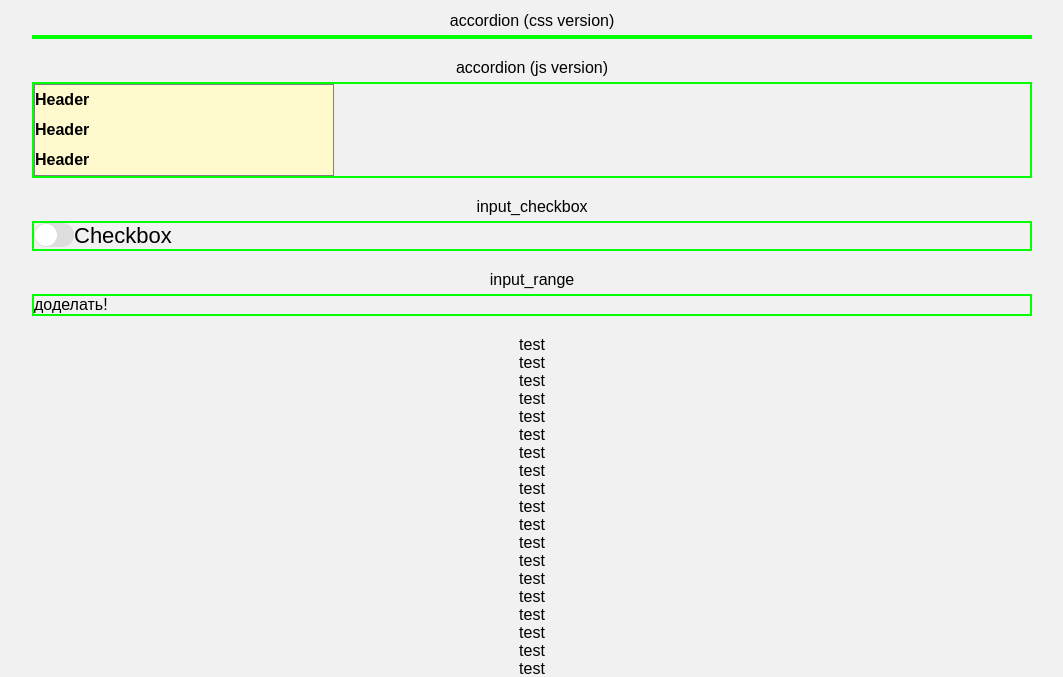
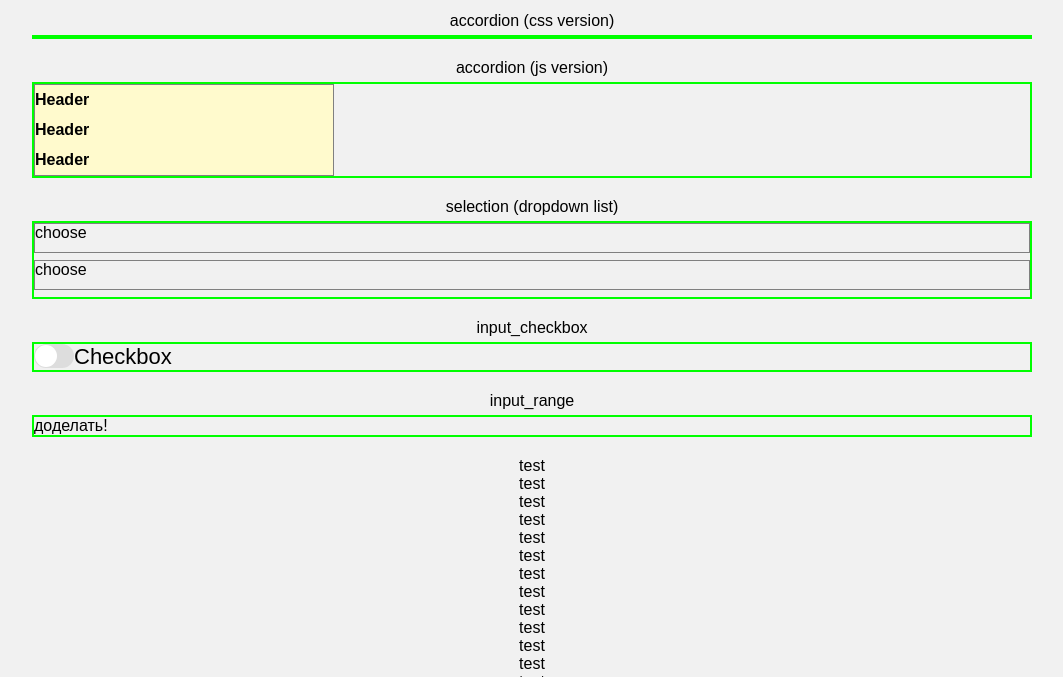
Before and after one commit to kaa88/new_site_template, a PHP site: page / in a window 1280 px wide. Shown: the part 334-1011 px from the top of the page, without its empty margins (108-1171 px from the left). Run offline with PHP 8.4, Linux system fonts and the light colour scheme.

Commit message:
selection template

```diff
--- a/#js/script.js
+++ b/#js/script.js
@@ -10,6 +10,7 @@ const mobileSwitchWidth = 768;
 // @prepros-append templates/random.js
 // @prepros-append templates/onload_counter.js
 // @prepros-append templates/accordion_js.js
+// @prepros-append templates/selection.js
 
 // Доделать:
 // prepros-append templates/input_range.js
@@ -19,3 +20,4 @@ const mobileSwitchWidth = 768;
 
 // избавиться от undefined значений
 // использовать const и let
+// прототипы
--- a/#scss/_main.scss
+++ b/#scss/_main.scss
@@ -20,6 +20,7 @@ body {
 // @import "templates/accordion_css";
 @import "templates/accordion_js";
 @import "templates/input_checkbox";
+@import "templates/selection";
 
 // Доделать:
 @import "templates/input_range";
--- a/css/style.css
+++ b/css/style.css
@@ -333,6 +333,36 @@ body._locked {
 	left: -23px;
 }
 
+.selection {
+	display: flex;
+	flex-direction: column;
+	cursor: pointer;
+}
+.selection__header {
+	height: 30px;
+	border: 1px solid gray;
+}
+.selection__list {
+	height: 0;
+	border: 1px solid gray;
+	margin-top: 5px;
+	overflow: hidden;
+	visibility: hidden;
+	transition: height 0.3s, visibility 0.3s;
+}
+.selection__list._active {
+	visibility: visible;
+}
+.selection__option {
+	height: 30px;
+}
+.selection__option:hover {
+	background-color: silver;
+}
+.selection__option._selected {
+	color: red;
+}
+
 .jq-slider {
 	display: inline-block;
 }
--- a/index.html
+++ b/index.html
@@ -166,6 +166,28 @@
 
 </div>
 
+<h3>selection (dropdown list)</h3>
+<div class="test-wrapper">
+
+	<div class="selection selection--1">
+		<div class="selection__header">choose</div>
+		<ul class="selection__list">
+			<li class="selection__option">option 1</li>
+			<li class="selection__option">option 2</li>
+			<li class="selection__option">option 3</li>
+		</ul>
+	</div>
+	<div class="selection selection--2">
+		<div class="selection__header">choose</div>
+		<ul class="selection__list">
+			<li class="selection__option">option 1</li>
+			<li class="selection__option">option 2</li>
+			<li class="selection__option">option 3</li>
+		</ul>
+	</div>
+
+</div>
+
 <h3>input_checkbox</h3>
 <div class="test-wrapper">
 	<input class="checkbox" id="styled-checkbox" type="checkbox">
--- a/js/script.js
+++ b/js/script.js
@@ -12,6 +12,7 @@ const mobileSwitchWidth = 768;
 
 // избавиться от undefined значений
 // использовать const и let
+// прототипы
 // Main Menu
 let menu = document.querySelector('.menu__container');
 let menuBtn = document.querySelectorAll('.menu__menu-open-btn, .menu__menu-close-btn');
@@ -159,3 +160,48 @@ function openItem(){
 	this.style.height = this.itemMaxHeight + 'px';
 }
 // /
+
+// Selection
+function Selection(elem){
+	this.elem = document.querySelector(elem ? elem : '.selection');
+	this.header = this.elem.querySelector('.selection__header');
+	this.list = this.elem.querySelector('.selection__list');
+	this.options = this.elem.querySelectorAll('.selection__option');
+
+	this.listMinHeight = this.listMaxHeight = 0;
+	for (let i = 0; i < this.options.length; i++) {
+		this.listMaxHeight += this.options[i].offsetHeight;
+	}
+
+	this.toggleList = function(){
+		if (this.list.classList.contains('_active'))
+			this.list.style.height = this.listMinHeight + 'px';
+		else
+			this.list.style.height = this.listMaxHeight + 'px';
+		this.header.classList.toggle('_active');
+		this.list.classList.toggle('_active');
+	};
+	this.setToSelected = function(){
+		for (let i = 0; i < this.parentElement.children.length; i++) {
+			this.parentElement.children[i].classList.remove('_selected');
+		}
+		this.classList.add('_selected');
+	};
+	this.selectItem = function(){
+		for (let i = 0; i < this.options.length; i++) {
+			if (this.options[i].classList.contains('_selected'))
+				this.header.innerHTML = this.options[i].innerHTML;
+		}
+		this.toggleList();
+	};
+
+	this.header.addEventListener('click', this.toggleList.bind(this));
+	for (let i = 0; i < this.options.length; i++) {
+		this.options[i].addEventListener('click', this.setToSelected);
+		this.options[i].addEventListener('click', this.selectItem.bind(this));
+	};
+}
+
+let selection1 = new Selection('.selection--1');
+let selection2 = new Selection('.selection--2');
+// /
```
Also changed, not shown: #js/templates/selection.js (added, +44 -0 lines), #scss/templates/selection.scss (added, +29 -0 lines), #scss/css/selection.css (added), README.md.
